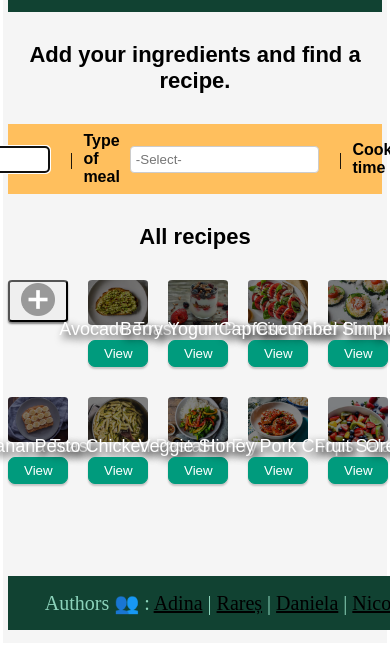
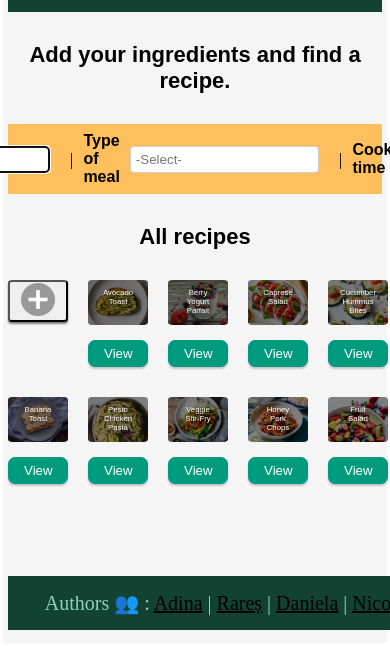
Before and after one commit to raresrobotin/Recipe-Rescue, a website built with webpack: page src/index.html in a window 390 px wide. Shown: the part 214-860 px from the top of the page. Built offline with nearby package versions, Linux system fonts and the light colour scheme.

Commit message:
made recipe name responsive

```diff
--- a/src/index.js
+++ b/src/index.js
@@ -59,14 +59,13 @@ const displayRecipes = async () => {
   let dataDisplay = payload
     .filter(eventData => {
       if (query === "") {
-        return false; // Return true to display all recipes when the input is empty
+        return false;
       } else if (hasMatchingIngredient(eventData.ingredients, queryIngredients)) {
         return true;
       } else {
         return false;
       }
     })
-
     .map(object => {
       const { image, name, type, ingredients, instructions, time } = object;
 
--- a/src/style.css
+++ b/src/style.css
@@ -156,23 +156,35 @@ header {
 
 .recipe-name {
   position: absolute;
-  bottom: 50%;
+  top: 20%;
+  bottom: 10%;
   left: 50%;
   font-family: Arial, Helvetica, sans-serif;
-  transform: translate(-50%, 50%);
-  margin: 0;
-  font-size: 18px;
-  text-shadow: 4px 4px 8px rgb(0, 0, 0);
-  white-space: nowrap;
+  transform: translateX(-50%);
+  font-size: 22px;
+  text-shadow: 0.2em 0.2em 0.4em rgba(0, 0, 0, 0.5);
   color: #fff;
   text-align: center;
+  display: inline-block;
   z-index: 1;
+}
+
+@media screen and (max-width: 1536px) {
+  .recipe-name {
+    font-size: 1.5vw;
+  }
+}
+
+@media screen and (max-width: 1056px) {
+  .recipe-name {
+    font-size: 2vw;
+    top: 0%;
+  }
 }
 
 .add-img {
   width: 76%;
   height: auto;
-
   filter: brightness(100%);
 }
 
```
